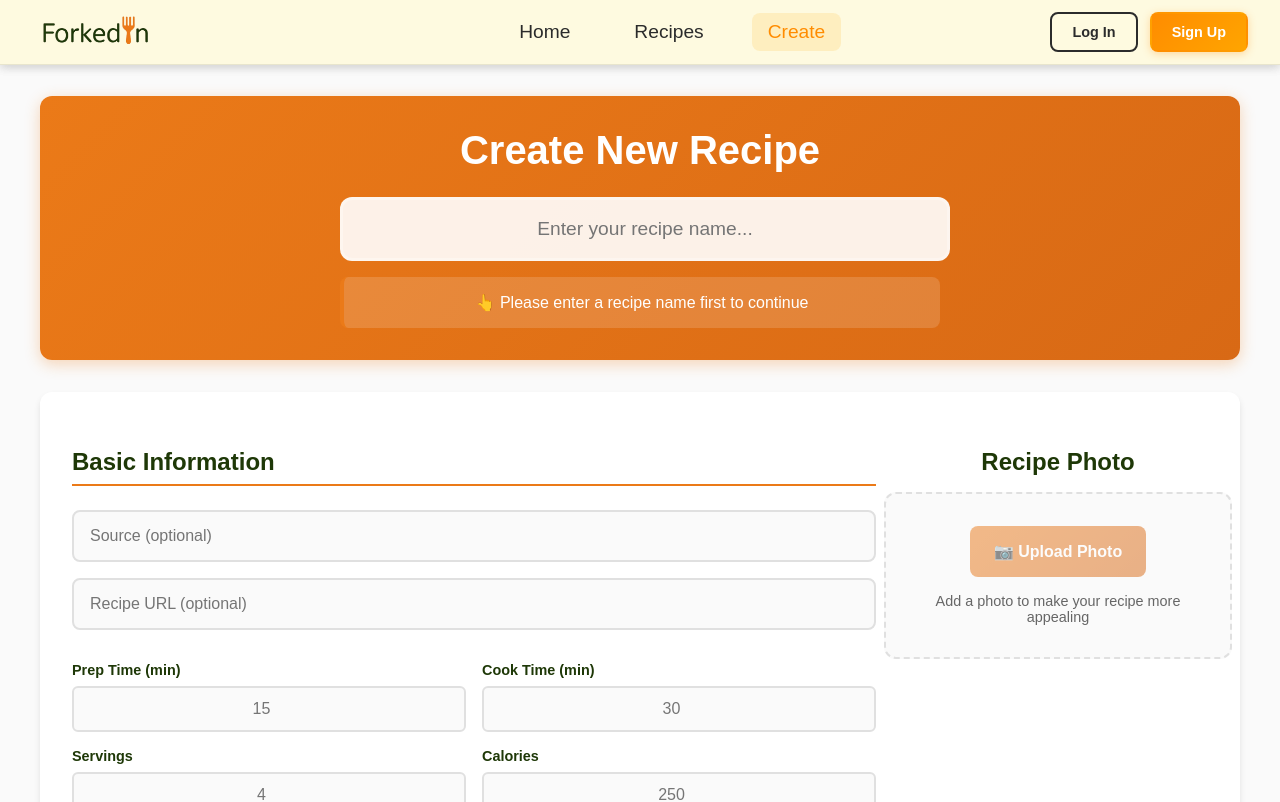
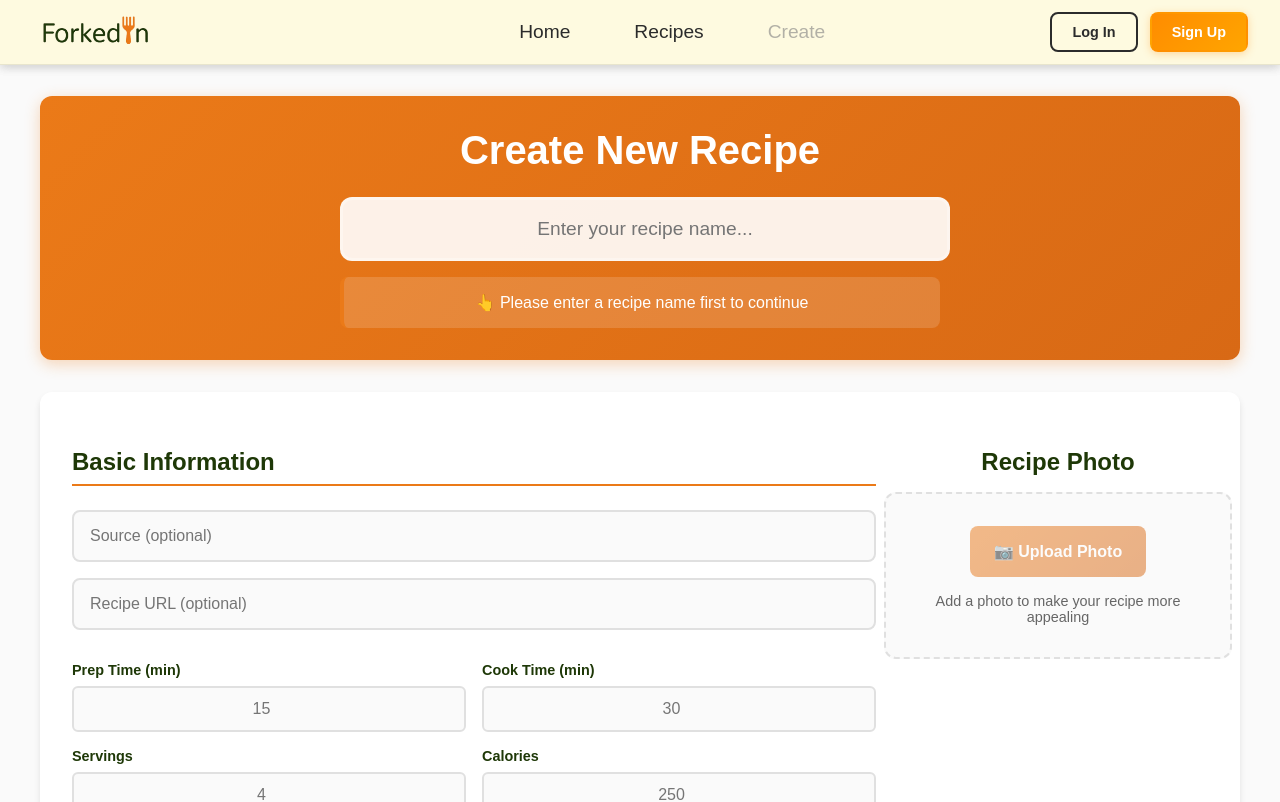
Before and after one commit to Quole0812/Forkedin, a React (Vite) app in the folder front/forkedin/: page /create in a window 1280 px wide. Shown: the top 802 px of the page. Built offline with nearby package versions, Linux system fonts and the light colour scheme; no server answers.

Commit message:
updated home and header behavior based on user auth

```diff
--- a/front/forkedin/src/components/Header.css
+++ b/front/forkedin/src/components/Header.css
@@ -210,3 +210,10 @@
 .user-welcome:hover {
   text-decoration: underline;
 }
+
+.nav-link.disabled {
+  color: gray;
+  cursor: not-allowed;
+  opacity: 0.6;
+  pointer-events: none;
+}
--- a/front/forkedin/src/components/Header.jsx
+++ b/front/forkedin/src/components/Header.jsx
@@ -34,7 +34,11 @@ export default function Header() {
             <nav className="nav-links">
                 <Link to="/" className={isActive('/') ? 'nav-link active' : 'nav-link'}>Home</Link>
                 <Link to="/recipedisplay" className={isActive('/recipedisplay') ? 'nav-link active' : 'nav-link'}>Recipes</Link>
-                <Link to="/create" className={isActive('/create') ? 'nav-link active' : 'nav-link'}>Create</Link>
+                {currentUser ? (
+                    <Link to="/create" className={isActive('/create') ? 'nav-link active' : 'nav-link'}>Create</Link>
+                    ) : (
+                    <span className="nav-link disabled" title="Sign in to create recipes">Create</span>
+                    )}
                         </nav>
 
             <div className="header-actions">
--- a/front/forkedin/src/routes/Home.jsx
+++ b/front/forkedin/src/routes/Home.jsx
@@ -4,7 +4,7 @@ import foodImage from '../assets/foodImage.png';
 import section3 from '../assets/section3.jpg';
 import section4 from '../assets/section4.png'
 import { useNavigate } from 'react-router-dom';
-
+import { getAuth } from "firebase/auth";
 
 import ScrollSidebar from '../components/ScrollSidebar';
 import KeyboardArrowDownIcon from '@mui/icons-material/KeyboardArrowDown';
@@ -83,7 +83,16 @@ const Home = () => {
               and connect with a community that loves to cook and innovate.
             </p>
             <nav className="get-started">
-              <button onClick={() => window.location.href = "/login"}>
+              <button
+                onClick={() => {
+                  const user = getAuth().currentUser;
+                  if (user) {
+                    navigate('/recipedisplay');
+                  } else {
+                    navigate('/login');
+                  }
+                }}
+              >
                 Get Started
               </button>
             </nav>
@@ -140,7 +149,7 @@ const Home = () => {
             </div>
           </div>
 
-          <button className="explore-button" onClick={() => navigate('/recipes')}>
+          <button className="explore-button" onClick={() => navigate('/recipedisplay')}>
             Explore
           </button>
         </div>
```
